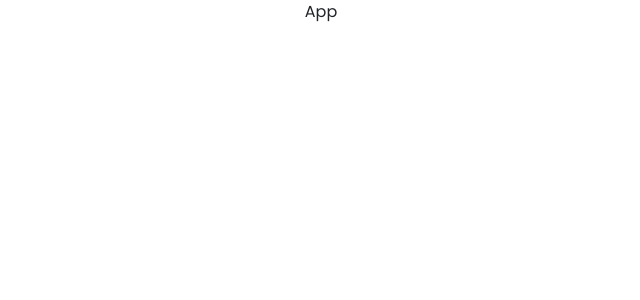
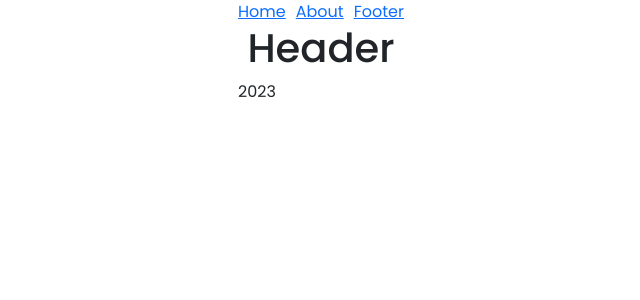
Before and after one commit to Firdavs-owafr/ReactSmallProjects, a React (Create React App) app: page / in a window 1280 px wide. Shown: the top 300 px of the page, without its empty margins (319-959 px from the left). Built offline with nearby package versions, Linux system fonts and the light colour scheme.

Commit message:
react-router-dom

```diff
--- a/package.json
+++ b/package.json
@@ -8,6 +8,7 @@
     "@testing-library/user-event": "^13.5.0",
     "react": "^18.2.0",
     "react-dom": "^18.2.0",
+    "react-router-dom": "^6.8.0",
     "react-scripts": "5.0.1",
     "web-vitals": "^2.1.4"
   },
--- a/src/App.js
+++ b/src/App.js
@@ -1,7 +1,23 @@
 import React from 'react'
+import { Routes, Route } from 'react-router-dom'
+import { Header } from './components/Header';
+import { About } from './components/About';
+import { Footer } from './components/Footer';
+import { Notfound } from './components/Notfound';
+import { Layout } from './Layout';
 
 export default function App() {
   return (
-    <div>App</div>
+    <>
+
+      <Routes>
+          <Route path='/' element={ <Layout/> }>
+            <Route index element={ <Header/> } />
+            <Route path='about' element={ <About/> } />
+            <Route path='footer' element={ <Footer/> } />
+            <Route path='*' element={ <Notfound/> } />
+          </Route>
+      </Routes>
+    </>
   )
 }
--- /dev/null
+++ b/src/Layout.jsx
@@ -0,0 +1,24 @@
+import React from 'react'
+import { Link,Outlet } from 'react-router-dom';
+
+const Layout = () => {
+  return (
+    <>
+        <header>
+          <Link to="/" style={{ marginRight: '10px'}} >Home</Link>
+          <Link to="/about" style={{marginRight: '10px'}} >About</Link>
+          <Link to="/footer" >Footer</Link>
+        </header>
+
+    <main>
+      <Outlet/>
+    </main>
+
+      <footer>
+        2023
+      </footer>
+    </>
+  )
+}
+
+export {Layout};
--- /dev/null
+++ b/src/components/About.jsx
@@ -0,0 +1,9 @@
+import React from 'react'
+
+export  function About() {
+  return (
+    <div>
+        <h1>About</h1>
+    </div>
+  )
+}
--- /dev/null
+++ b/src/components/Footer.jsx
@@ -0,0 +1,9 @@
+import React from 'react'
+
+export  function Footer() {
+  return (
+    <div>
+        <h1>Footer</h1>
+    </div>
+  )
+}
--- /dev/null
+++ b/src/components/Header.jsx
@@ -0,0 +1,9 @@
+import React from 'react'
+
+export  function Header() {
+  return (
+    <div>
+        <h1>Header</h1>
+    </div>
+  )
+}
--- /dev/null
+++ b/src/components/Notfound.jsx
@@ -0,0 +1,7 @@
+import React from 'react'
+
+export function Notfound() {
+  return (
+    <div>Notfound 404</div>
+  )
+}
--- a/src/index.js
+++ b/src/index.js
@@ -2,8 +2,11 @@ import React from 'react';
 import ReactDOMClient from 'react-dom/client';
 import './index.css';
 import App from './App';
+import { BrowserRouter } from 'react-router-dom';
 
 const root = ReactDOMClient.createRoot(document.getElementById('root'));
 root.render(
-    <App/>
+        <BrowserRouter>
+            <App/>
+        </BrowserRouter>
 );
```
Also changed, not shown: 1 other file (tests, documents, lock files or other folders).
